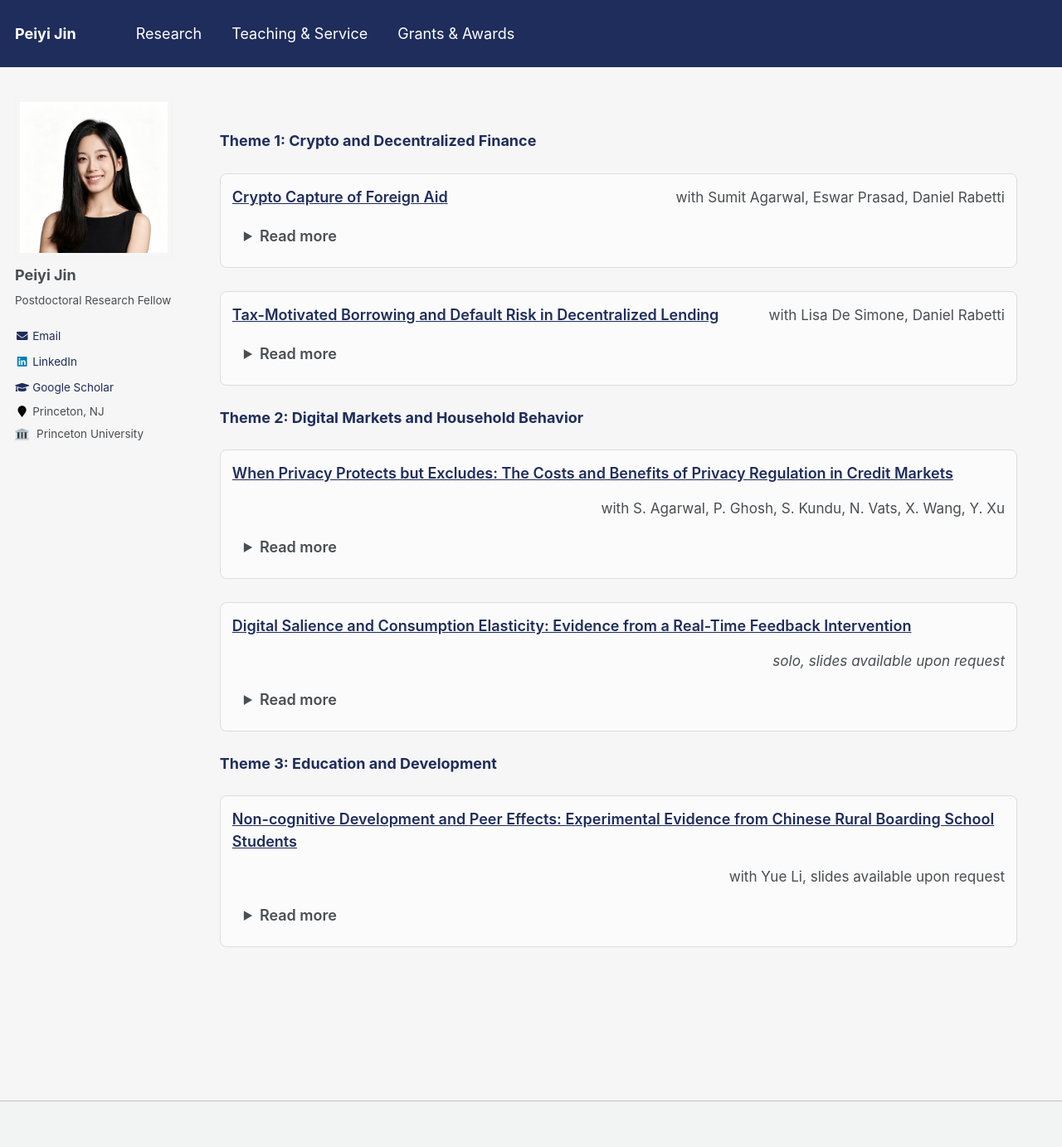
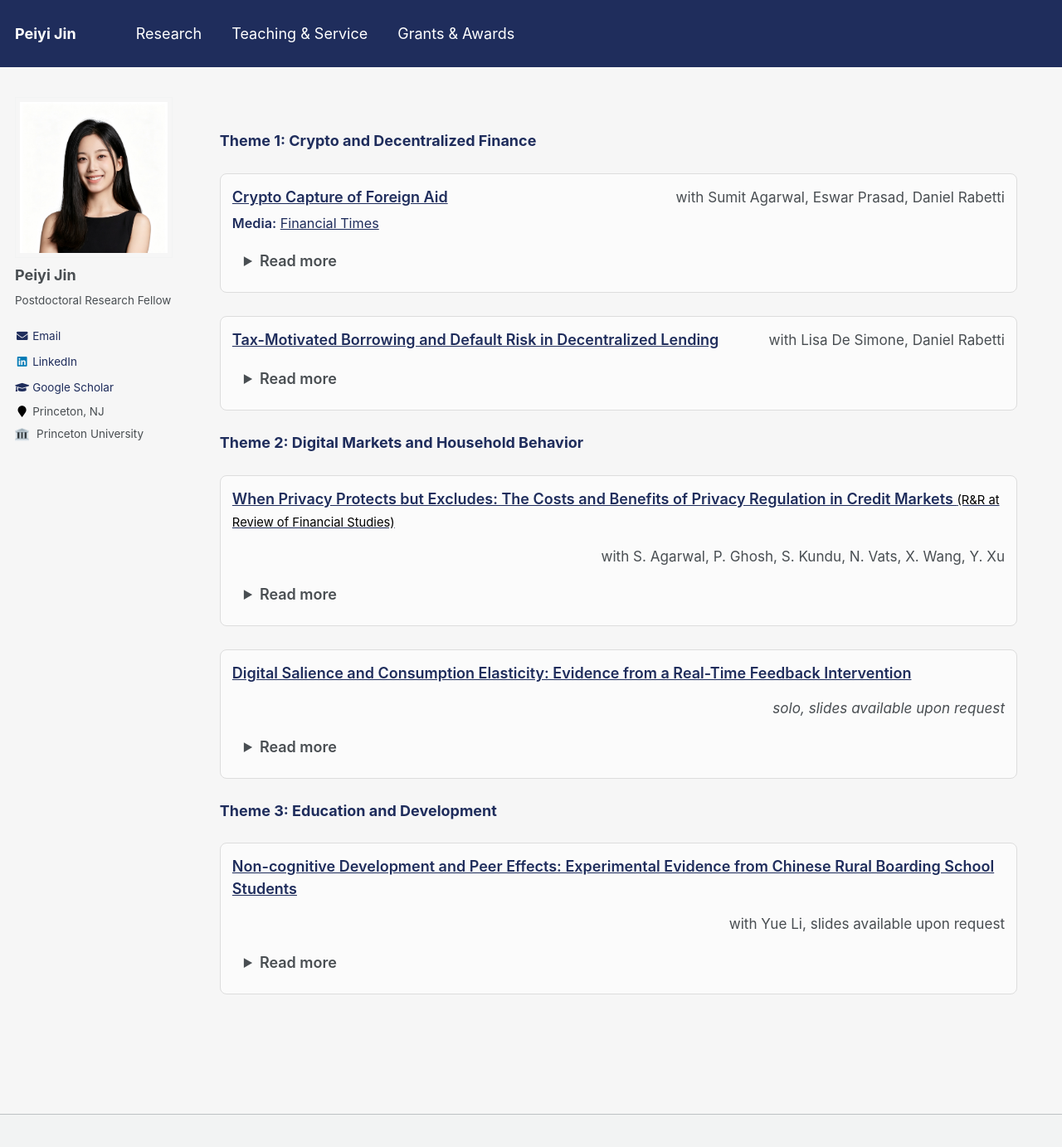
Before and after one commit to peiyi-jin/peiyi-jin.github.io, a Jekyll site: the page built from _pages/research.md, in a window 1280 px wide and 1400 px high. Shown: the top 1383 px of the window at 83% size. Built offline with Jekyll 4.4.1, drawn with Linux system fonts in a browser that asks for light colours; part of the change alters nothing that is shown.

Commit message:
Add FT media coverage to Crypto Capture of Foreign Aid; note RFS R&R on privacy paper
Co-Authored-By: Claude Opus 5 <noreply@anthropic.com>

```diff
--- a/_pages/research.md
+++ b/_pages/research.md
@@ -29,6 +29,12 @@ author_profile: true
   .paper-title:hover,
   .paper-title:active {
     color: #1F2D5C !important;
+  }
+
+  .paper-status {
+    color: #000;
+    font-size: 0.82em;
+    font-weight: 400;
   }
 
   .paper-coauthors {
@@ -89,6 +95,22 @@ author_profile: true
     margin-bottom: 0;
   }
 
+  .paper-media {
+    margin-top: 6px;
+    font-size: 0.9em;
+    color: #4A4A4A;
+  }
+
+  .paper-media .paper-media-label {
+    font-weight: 600;
+    color: #1F2D5C;
+  }
+
+  .paper-media a {
+    color: #1F2D5C;
+    text-decoration: underline;
+  }
+
   .theme-heading {
     margin-top: 28px;
     margin-bottom: 6px;
@@ -119,6 +141,12 @@ author_profile: true
       width: 100%;
     }
 
+    .paper-status {
+      display: inline-block;
+      margin-top: 2px;
+      line-height: 1.35;
+    }
+
     .paper-coauthors--right,
     .request-note {
       margin-left: 0;
@@ -144,6 +172,11 @@ author_profile: true
       Crypto Capture of Foreign Aid
     </a>
     <span class="paper-coauthors">with Sumit Agarwal, Eswar Prasad, Daniel Rabetti</span>
+  </div>
+
+  <div class="paper-media">
+    <span class="paper-media-label">Media:</span>
+    <a href="https://www.ft.com/content/38d95298-8b9b-486a-96d3-0c6616972abb" target="_blank" rel="noopener noreferrer">Financial Times</a>
   </div>
 
   <details class="paper-details">
@@ -189,7 +222,7 @@ author_profile: true
 <div class="paper-item">
   <div class="row">
     <a href="https://papers.ssrn.com/sol3/papers.cfm?abstract_id=6435099" target="_blank" rel="noopener noreferrer" class="paper-title">
-      When Privacy Protects but Excludes: The Costs and Benefits of Privacy Regulation in Credit Markets
+      When Privacy Protects but Excludes: The Costs and Benefits of Privacy Regulation in Credit Markets <span class="paper-status">(R&amp;R at Review of Financial Studies)</span>
     </a>
     <span class="paper-coauthors paper-coauthors--right">
       with S. Agarwal, P. Ghosh, S. Kundu, N. Vats, X. Wang, Y. Xu
```
Also changed, not shown: 1 other file.
